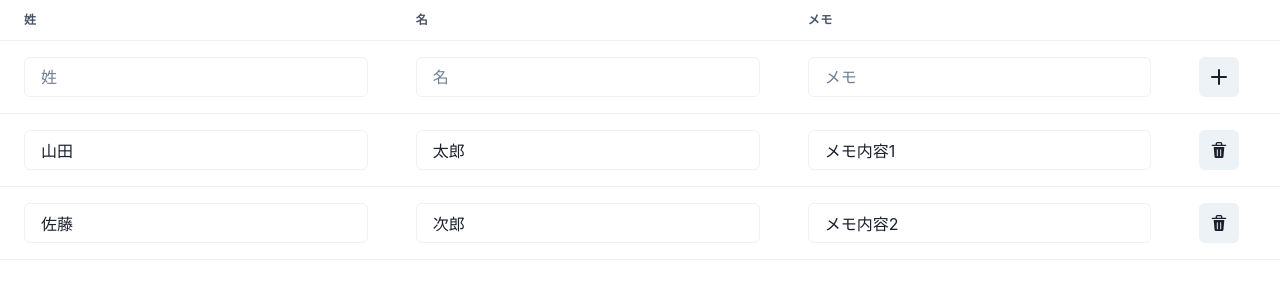
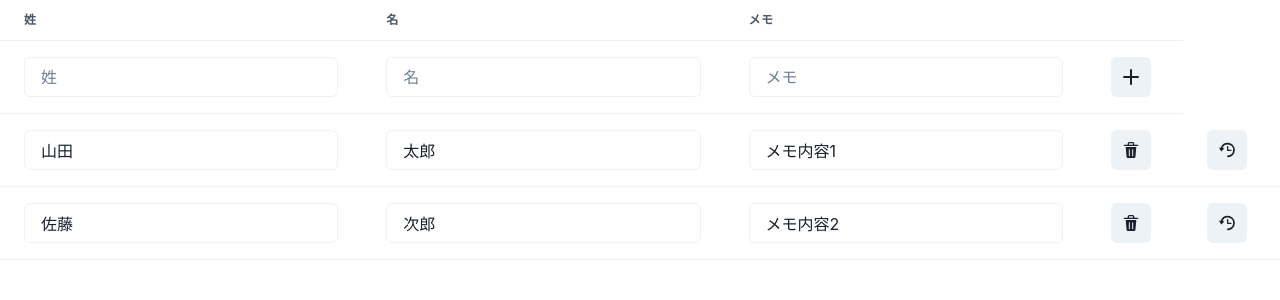
Before and after one commit to yoshihirogurande/table-app, a React (Create React App) app: page / in a window 1280 px wide. Shown: the top 300 px of the page. Built offline with nearby package versions, Linux system fonts and the light colour scheme.

Commit message:
リフレッシュボタンを実装しました。

```diff
--- a/src/components/EditableTable.jsx
+++ b/src/components/EditableTable.jsx
@@ -9,32 +9,35 @@
   Input,
   IconButton,
 } from '@chakra-ui/react';
+import { AddIcon, DeleteIcon,RepeatClockIcon } from '@chakra-ui/icons';
+function EditableTable() {
+  // dataの中に配列を格納その中にオブジェクト形式のデータが二つ
 
-import { AddIcon, DeleteIcon } from '@chakra-ui/icons';
-
-function EditableTable() {
-  const [data, setData] = useState([
+  let initialData = [
     { id: 1, lastName: '山田', firstName: '太郎', memo: 'メモ内容1' },
     { id: 2, lastName: '佐藤', firstName: '次郎', memo: 'メモ内容2' },
-  ]);
+  ]
+  const [data, setData] = useState(initialData);
   const [newLastName, setNewLastName] = useState('');
   const [newFirstName, setNewFirstName] = useState('');
   const [newMemo, setNewMemo] = useState('');
-
   const handleAddRow = () => {
+    // データの1番大きいidに１プラスしてnewIdに代入
     const newId = data.length > 0 ? Math.max(...data.map(d => d.id)) + 1 : 1;
     const newRow = {
+      // 初期値を設定
       id: newId,
       lastName: newLastName,
       firstName: newFirstName,
       memo: newMemo,
     };
+    // セットするもの
     setData([newRow, ...data]);
     setNewLastName('');
     setNewFirstName('');
     setNewMemo('');
   };
-
+// ？？？
   const handleInputChange = (e, id, fieldName) => {
     const newData = data.map(item => {
       if (item.id === id) {
@@ -44,11 +47,16 @@
     });
     setData(newData);
   };
-
+// 名前を削除する関数
   const handleRemoveRow = id => {
+    // id=2 item＝
     setData(data.filter(item => item.id !== id));
   };
+  // 初期値に戻す関数の予定
+  const undoSato = ()=>{
 
+    setData(initialData);
+  }
   return (
     <>
       <Table variant="simple">
@@ -116,7 +124,15 @@
                   aria-label="行を削除"
                   icon={<DeleteIcon />}
                   onClick={() => handleRemoveRow(row.id)}
-                />
+                  />
+              </Td>
+              <Td>
+                {/* 初期値に戻すボタン予定 */}
+              <IconButton
+              icon={<RepeatClockIcon/>}
+              onClick={()=>undoSato()
+              }
+              >戻す</IconButton>
               </Td>
             </Tr>
           ))}
```
